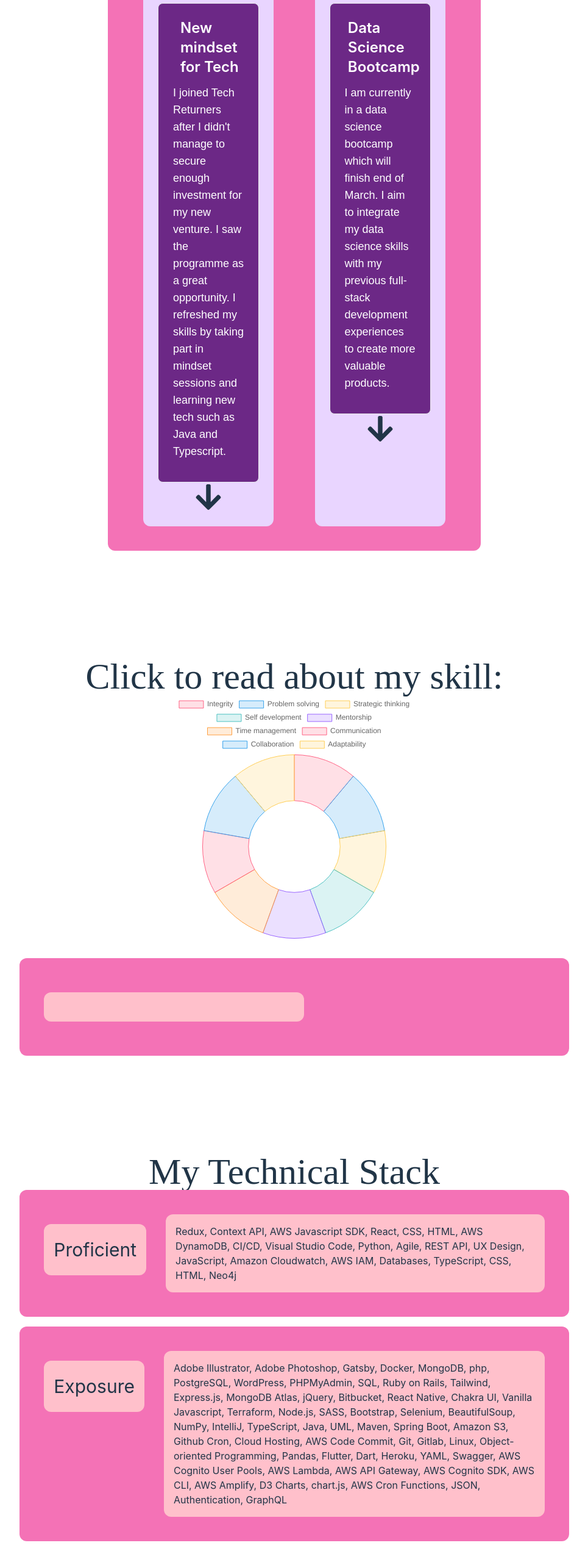
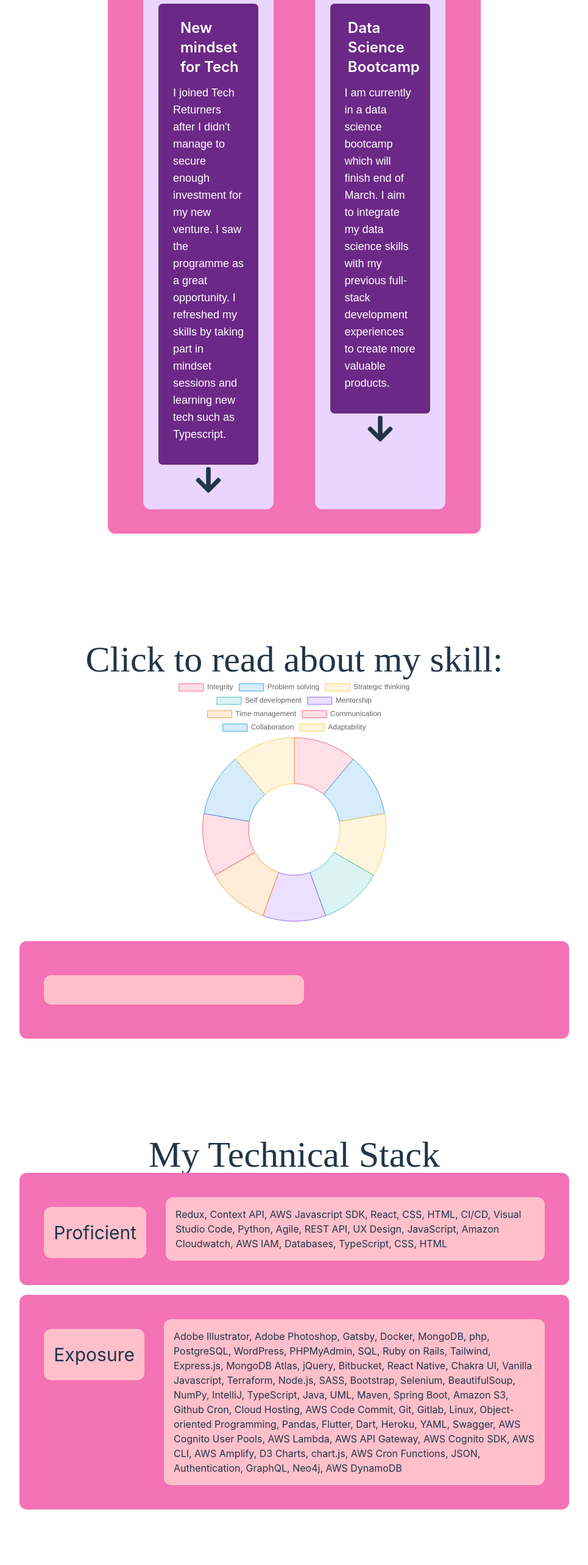
Before and after one commit to environmentallyconsciouscoder/personal-website, a React (Vite) app: page / in a window 1280 px wide. Shown: the part 9197-11763 px from the top of the page at 61% size, without its empty margins (157-1122 px from the left). Built offline with nearby package versions, Linux system fonts and the light colour scheme.

Commit message:
style: change web content and move file

```diff
--- a/src/data_two.ts
+++ b/src/data_two.ts
@@ -1,5 +1,5 @@
 
-export const aspirations = "I am a full-stack developer with data science skills, eager to rejoin the tech scene after a career break. I'm seeking a role that is preferably remote or hybrid, as I highly value a flexible working pattern. My preferred work hours are full-time. In the next six months, my goal is to work collaboratively in a team or independently on a project, gaining a comprehensive understanding of the business. I aim to seamlessly integrate into my team, learn the technology stack, and engage with customers to understand for whom I am building. I'm excited to share my previous experiences in product development and team management, as well as to learn from my colleagues. Looking ahead, my career aspiration is to grow within the company I am working for and eventually manage a large team. I will bring my past experiences in frontend, backend, and AWS services, along with my expertise in team building and management. Additionally, I plan to leverage my entrepreneurial experiences to generate fresh product concepts."
+export const aspirations = "I'm seeking a role that is preferably remote or hybrid, as I highly value a flexible working pattern. My preferred work hours are full-time. In the next six months, my goal is to work collaboratively in a team or independently on a project, gaining a comprehensive understanding of the business. I aim to seamlessly integrate into my team, learn the technology stack, and engage with customers to understand for whom I am building. I'm excited to share my previous experiences in product development and team management, as well as to learn from my colleagues. Looking ahead, my career aspiration is to grow within the company I am working for and eventually manage a large team."
 
 export const projects = [
     {
@@ -30,9 +30,9 @@ export const technologies = [
       title: 'Proficient',
       technologies: [
         'Redux', 'Context API', 'AWS Javascript SDK', 'React', 'CSS', 'HTML',
-        'AWS DynamoDB', 'CI/CD', 'Visual Studio Code', 'Python',
+        'CI/CD', 'Visual Studio Code', 'Python',
         'Agile', 'REST API', 'UX Design', 'JavaScript', 'Amazon Cloudwatch',
-        'AWS IAM', 'Databases', 'TypeScript', 'CSS', 'HTML', 'Neo4j',
+        'AWS IAM', 'Databases', 'TypeScript', 'CSS', 'HTML',
       ]
     },
     {
@@ -48,7 +48,7 @@ export const technologies = [
         'Object-oriented Programming', 'Pandas', 'Flutter', 'Dart', 'Heroku','YAML', 'Swagger',
         'AWS Cognito User Pools', 'AWS Lambda', 'AWS API Gateway', 'AWS Cognito SDK', 'AWS CLI',
         'AWS Amplify', 'D3 Charts', 'chart.js', 'AWS Cron Functions', 'JSON', 'Authentication',
-        'GraphQL'
+        'GraphQL',  'Neo4j', 'AWS DynamoDB'
       ]
     }
   ];
@@ -158,7 +158,7 @@ export const careerJourneys = [
         heading: "Tech Returner",
         information: [
             {   title: "New mindset for Tech",
-                description: "I joined Tech Returners after I didn't manage to secure enough investment for my new venture. I saw the programme as a great opportunity. I refreshed my skills by taking part in mindset sessions and learning new tech such as Java and Typescript."
+                description: "I joined Tech Returners after I didn't manage to secure enough investment for my new venture. I saw the programme as a great opportunity. I refreshed my skills by taking part in mindset sessions and learning new tech such as Typescript."
             },
             {   title: "Data Science Bootcamp",
                 description: "I am currently in a data science bootcamp which will finish end of March. I aim to integrate my data science skills with my previous full-stack development experiences to create more valuable products."
```
Also changed, not shown: src/un_used/data.ts (renamed from src/data.ts).
